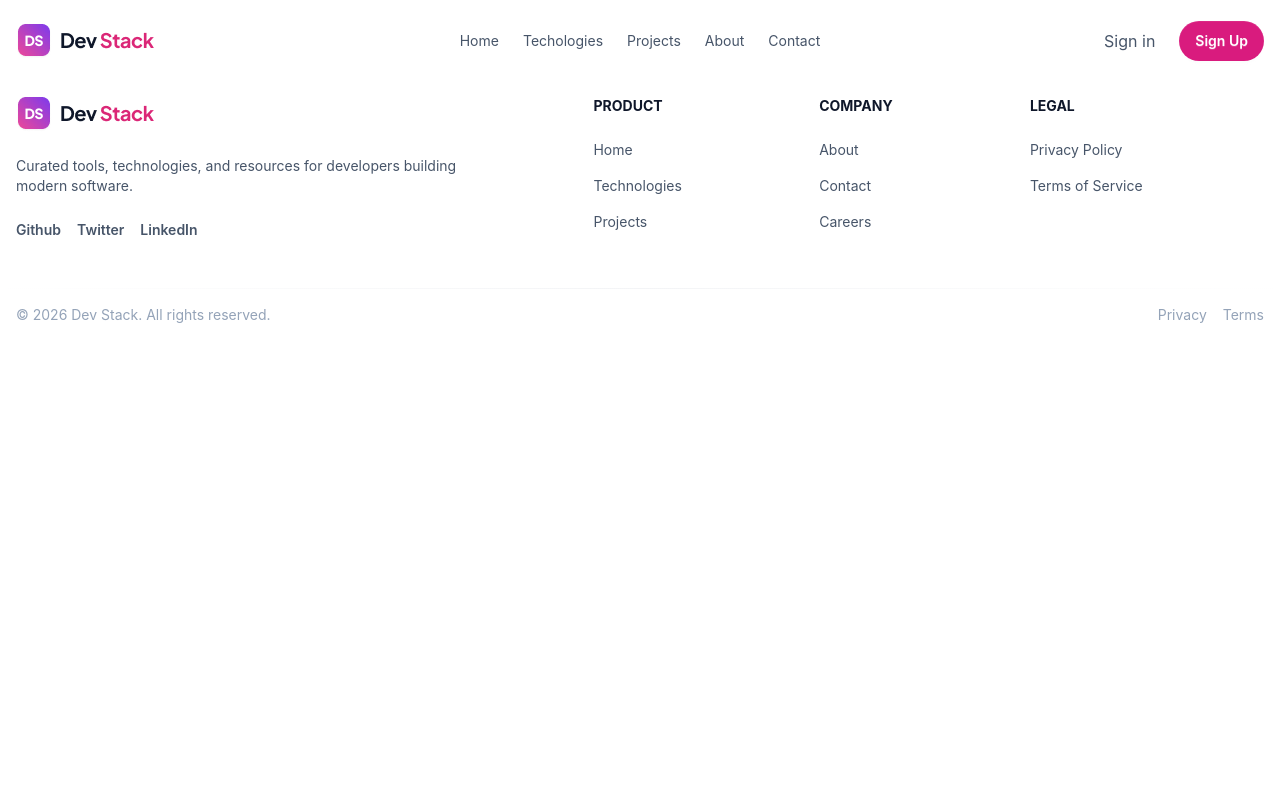
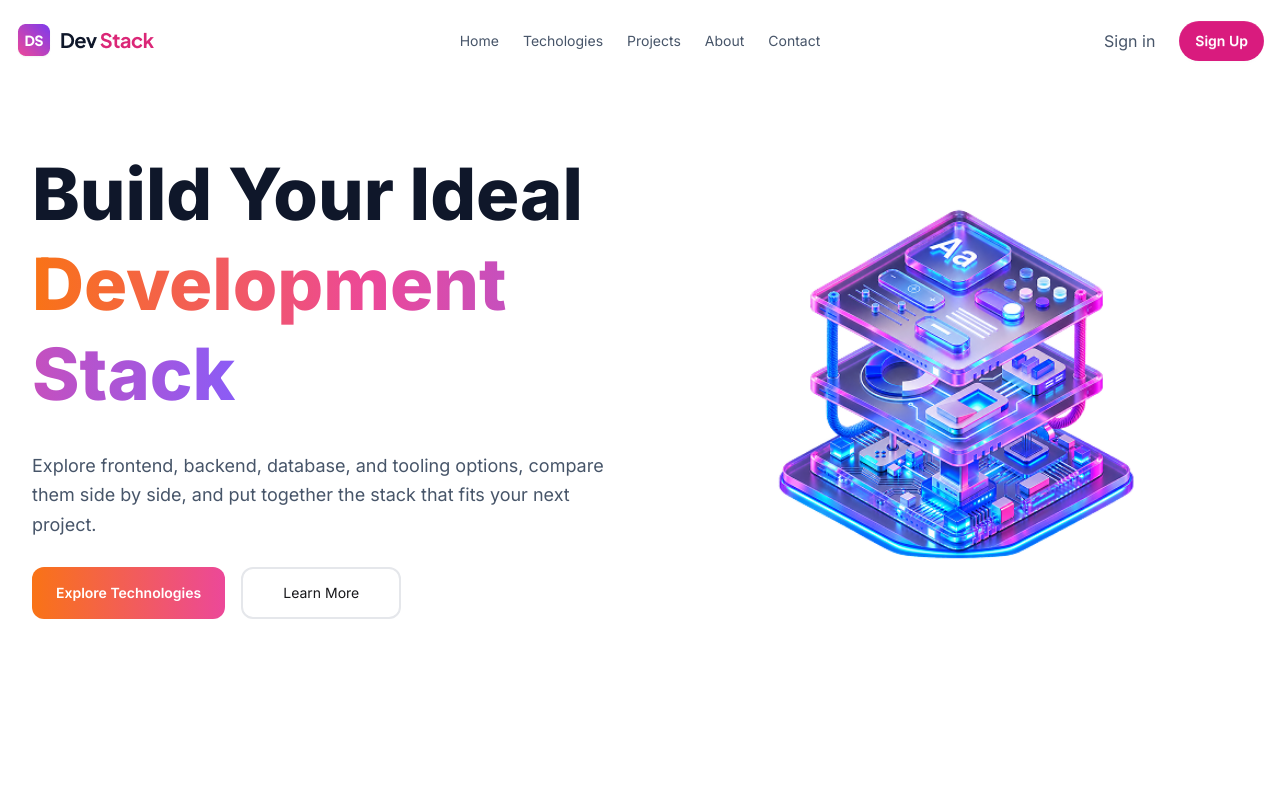
Before and after one commit to t-anvirahmed/dev-stack, a React (Vite) app: page / in a window 1280 px wide. Shown: the top 800 px of the page. Built offline with nearby package versions, Linux system fonts and the light colour scheme.

Commit message:
added Hero Section

```diff
--- a/src/App.tsx
+++ b/src/App.tsx
@@ -1,10 +1,12 @@
 import Footer from "./Components/Footer";
+import Hero from "./Components/Hero";
 import Navbar from "./Components/Navbar";
 
 function App() {
   return (
     <>
       <Navbar />
+      <Hero />
       <Footer />
     </>
   );
--- a/src/Components/Footer.tsx
+++ b/src/Components/Footer.tsx
@@ -41,7 +41,7 @@ const Footer = () => {
           </a>
         </nav>
       </footer>
-      <div className="h-px w-full bg-gradient-to-r from-transparent via-gray-100 to-transparent"></div>
+      <div className="h-px w-full bg-linear-to-r from-transparent via-gray-100 to-transparent"></div>
       <div className="flex justify-between items-center px-4 pt-4 lg:pb-8 text-footer-rights text-sm">
         <p>© 2026 Dev Stack. All rights reserved.</p>
         <div className="flex gap-4">
--- a/src/Components/Hero.tsx
+++ b/src/Components/Hero.tsx
@@ -0,0 +1,156 @@
+import heroBanner from "../assets/banner-stack.png";
+import "../index.css";
+const Hero = () => {
+  return (
+    //-----without responsive-----
+    // <div className="container mx-auto m-24 p-4 flex justify-between items-center">
+    //   <div>
+    //     <h1 className="text-7xl font-extrabold text-heading">
+    //       Build Your Ideal <br />
+    //       <span className="bg-text-gradient bg-clip-text text-transparent">
+    //         Development Stack
+    //       </span>
+    //     </h1>
+    //     <p className="text-lg text-primary-text mt-10 mb-10">
+    //       Explore frontend, backend, database, and tooling options,
+    //       <br /> compare them side by side, and put together the stack that fits
+    //       your <br /> next project.
+    //     </p>
+    //     <div className="flex gap-4">
+    //       <button className="font-semibold bg-btn-gradient text-white rounded-xl p-4 cursor-pointer transition-all duration-300 ease-out hover:scale-105">
+    //         Explore Technologies
+    //       </button>
+    //       <button className=" box-border border-2 border-[#E5E7EB] px-12 py-3 rounded-xl cursor-pointer transition-all duration-300 ease-out hover:scale-105">
+    //         Learn More
+    //       </button>
+    //     </div>
+    //   </div>
+    //   <div>
+    //     <img src={heroBanner} alt="" />
+    //   </div>
+    // </div>
+    //----------------------------
+    //--responsive styles from chatgpt--
+    <div className="container mx-auto px-4 pt-24 sm:px-6 lg:px-8 lg:py-24">
+      <div className="flex flex-col items-center gap-8 lg:flex-row lg:justify-between lg:gap-12">
+        {/* Hero Content */}
+        <div className="w-full text-center lg:w-1/2 lg:text-left">
+          {/* Heading */}
+          <h1
+            className="
+          text-4xl
+          font-extrabold
+          leading-tight
+          text-heading
+          sm:text-5xl
+          md:text-6xl
+          lg:text-7xl
+        "
+          >
+            Build Your Ideal
+            <br />
+            <span className="bg-text-gradient bg-clip-text text-transparent">
+              Development Stack
+            </span>
+          </h1>
+
+          {/* Description */}
+          <p
+            className="
+          mx-auto
+          mt-5
+          max-w-md
+          text-base
+          leading-relaxed
+          text-primary-text
+          sm:text-lg
+          lg:mx-0
+          lg:mt-8
+          lg:max-w-xl
+        "
+          >
+            Explore frontend, backend, database, and tooling options, compare
+            them side by side, and put together the stack that fits your next
+            project.
+          </p>
+
+          {/* Buttons */}
+          <div
+            className="
+          mt-7
+          flex
+          w-full
+          justify-center
+          gap-3
+          sm:gap-4
+          lg:justify-start
+        "
+          >
+            <button
+              className="
+            flex-1
+            rounded-xl
+            bg-btn-gradient
+            px-4
+            py-3
+            font-semibold
+            text-white
+            cursor-pointer
+            transition-all
+            duration-300
+            ease-out
+            hover:scale-105
+            sm:flex-none
+            sm:px-6
+            sm:py-4
+            text-sm
+          "
+            >
+              Explore Technologies
+            </button>
+
+            <button
+              className="
+            flex-1
+            rounded-xl
+            border-2
+            border-[#E5E7EB]
+            px-4
+            py-3
+            cursor-pointer
+            transition-all
+            duration-300
+            ease-out
+            hover:scale-105
+            sm:flex-none
+            sm:px-10
+            sm:py-3
+            text-sm
+          "
+            >
+              Learn More
+            </button>
+          </div>
+        </div>
+
+        {/* Hero Image */}
+        <div className="w-full lg:w-1/2">
+          <img
+            src={heroBanner}
+            alt="Development technologies"
+            className="
+          mx-auto
+          w-full
+          max-w-sm
+          object-contain
+          sm:max-w-md
+          lg:max-w-xl
+        "
+          />
+        </div>
+      </div>
+    </div>
+  );
+};
+
+export default Hero;
--- a/src/Components/Navbar.tsx
+++ b/src/Components/Navbar.tsx
@@ -2,7 +2,7 @@ import Logo from "../assets/logo-text.png";
 import "../index.css";
 const Navbar = () => {
   return (
-    <div className="fixed top-0 left-0 w-full z-50">
+    <div className="fixed top-0 left-0 w-full z-50 bg-white">
       <div className="container mx-auto flex justify-between items-center p-4">
         <div className="navbar-start">
           <div className="dropdown">
@@ -68,7 +68,7 @@ const Navbar = () => {
         </div>
         <div className="navbar-end gap-6">
           <button className="text-primary-text">Sign in</button>
-          <button className="btn border-none rounded-4xl text-white bg-nav-btn">
+          <button className="btn border-none rounded-4xl text-white bg-nav-btn transition-all duration-300 ease-out hover:scale-105">
             Sign Up
           </button>
         </div>
--- a/src/index.css
+++ b/src/index.css
@@ -1,9 +1,19 @@
+@import url("https://fonts.googleapis.com/css2?family=Inter:ital,opsz,wght@0,14..32,100..900;1,14..32,100..900&display=swap");
 @import "tailwindcss";
 @plugin "daisyui";
 
 @theme {
+  --font-sans: "Inter", sans-serif;
   --color-nav-btn: #d91b7e;
+  --color-heading: #0f172a;
   --color-primary-text: #475569;
   --color-footer-nav-title: #0f172a;
   --color-footer-rights: #94a3b8;
+  --background-image-text-gradient: linear-gradient(
+    to right,
+    #f97316,
+    #ec4899,
+    #8b5cf6
+  );
+  --background-image-btn-gradient: linear-gradient(to right, #f97316, #ec4899);
 }
```
